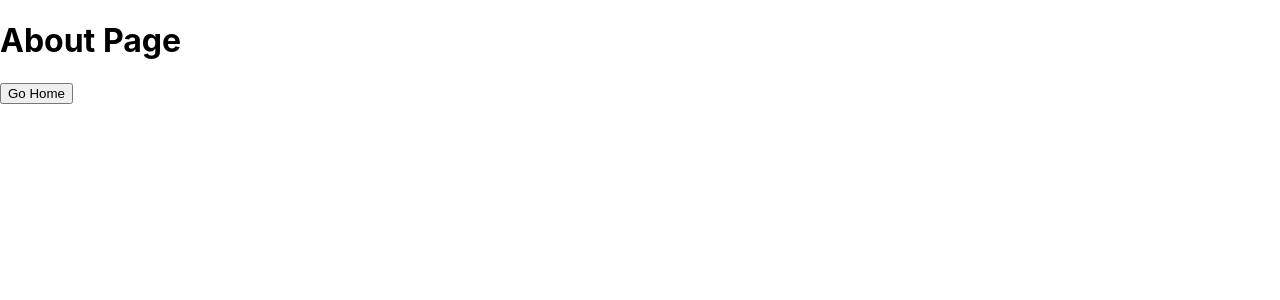
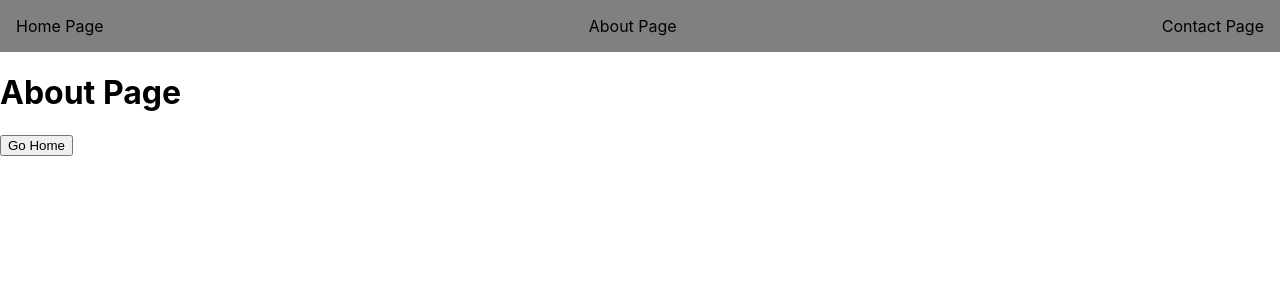
Before and after one commit to mikohan/first-next, a Next.js app: page /about in a window 1280 px wide. Shown: the top 300 px of the page. Built offline with nearby package versions, Linux system fonts and the light colour scheme.

Commit message:
added template

```diff
--- a/pages/_app.js
+++ b/pages/_app.js
@@ -1,7 +1,14 @@
-import '../styles/globals.css'
+import '../styles/globals.css';
+import { Container } from 'next/app';
+import Navbar from '../components/Navbar';
 
 function MyApp({ Component, pageProps }) {
-  return <Component {...pageProps} />
+  return (
+    <Container>
+      <Navbar />
+      <Component {...pageProps} />
+    </Container>
+  );
 }
 
-export default MyApp
+export default MyApp;
--- a/pages/index.js
+++ b/pages/index.js
@@ -1,9 +1,6 @@
-import Navbar from '../components/Navbar';
-
 export default function Home() {
   return (
     <div>
-      <Navbar />
       <h1>First Next application Change</h1>
     </div>
   );
```
